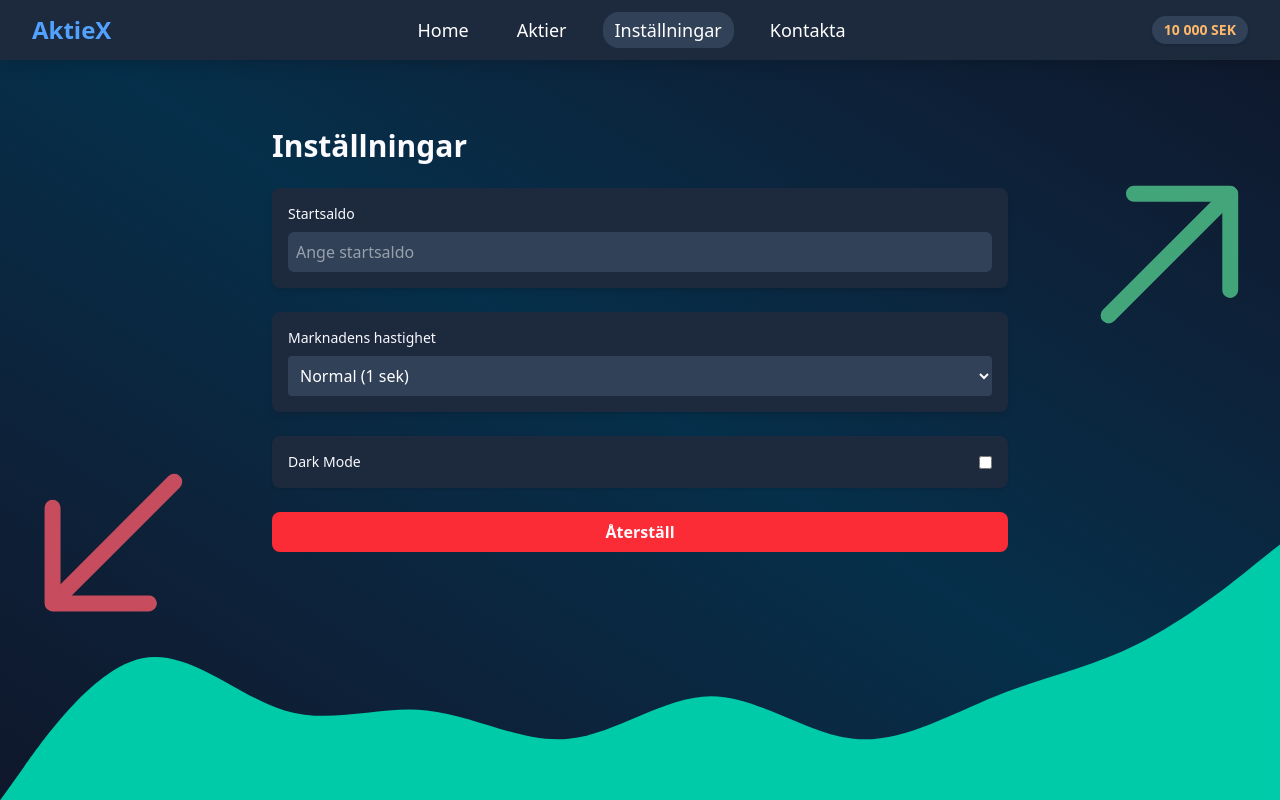
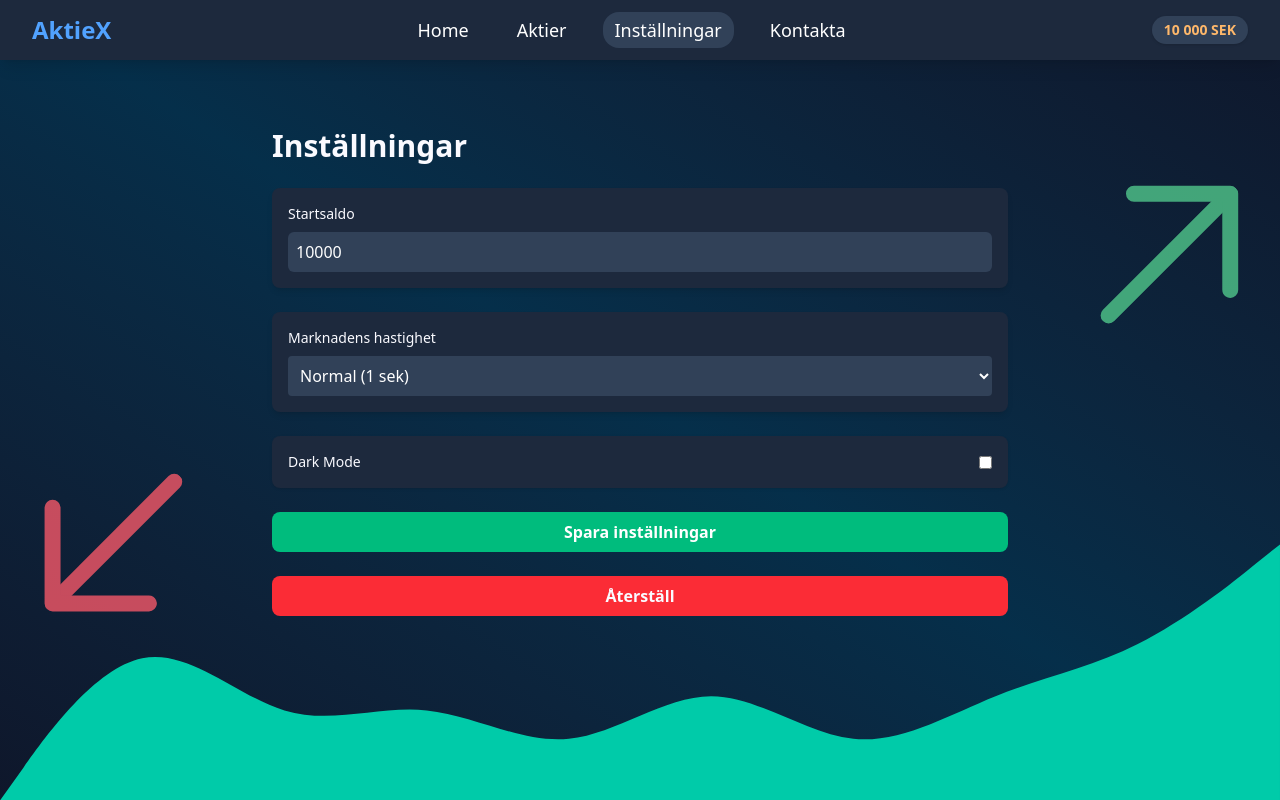
Before and after one commit to AlbinWr/portfoljtrack, a React (Vite) app: page /installningar in a window 1280 px wide. Built offline with nearby package versions, Linux system fonts and the light colour scheme.

Commit message:
Återställ knapp för portfölj samt saldo. Form för att kunna använda enter.

```diff
--- a/src/context/SaldoContext.tsx
+++ b/src/context/SaldoContext.tsx
@@ -4,18 +4,29 @@ type SaldoContextValue = {
   saldo: number;
   startSaldo: number;
   uppdateraSaldo: (nyttSaldo: number) => void;
+  uppdateraStartSaldo: (nyttStartSaldo: number) => void;
+  aterstallSaldo: () => void;
 };
 
 const SaldoContext = createContext<SaldoContextValue | undefined>(undefined);
 
 export function SaldoProvider({ children }: { children: React.ReactNode }) {
-  const [saldo, setSaldo] = useState(10_000);
-  const startSaldo = 10_000;
+  const [startSaldo, setStartSaldo] = useState(10_000);
+  const [saldo, setSaldo] = useState(startSaldo);
 
   const uppdateraSaldo = (nyttSaldo: number) => setSaldo(nyttSaldo);
 
+  const uppdateraStartSaldo = (nyttStartSaldo: number) => {
+    setStartSaldo(nyttStartSaldo);
+    setSaldo(nyttStartSaldo);
+  };
+
+    const aterstallSaldo = () => {
+    setSaldo(startSaldo);
+  };
+
   return (
-    <SaldoContext.Provider value={{ saldo, startSaldo, uppdateraSaldo }}>
+    <SaldoContext.Provider value={{ saldo, startSaldo, uppdateraSaldo, uppdateraStartSaldo, aterstallSaldo }}>
       {children}
     </SaldoContext.Provider>
   );
--- a/src/context/portfoljContext.tsx
+++ b/src/context/portfoljContext.tsx
@@ -17,6 +17,7 @@ type PortfoljContext = {
   kop: (ticker: string, pris: number, antal: number) => void
   salj: (ticker: string, pris: number, antal: number) => void
   removeItem: (ticker: string) => void
+  aterstallPortfolj: () => void
 }
 
 const PortfoljContext = createContext({} as PortfoljContext)
@@ -84,8 +85,10 @@ function salj(ticker: string, pris: number, antal: number) {
     })
   }
 
+  const aterstallPortfolj = () => setPortfolj([]);
+
   return (
-    <PortfoljContext.Provider value={{ portfolj, getAntal, kop, salj, removeItem }}>
+    <PortfoljContext.Provider value={{ portfolj, getAntal, kop, salj, removeItem, aterstallPortfolj }}>
       {children}
     </PortfoljContext.Provider>
   )
--- a/src/routes/Installningar.tsx
+++ b/src/routes/Installningar.tsx
@@ -1,16 +1,46 @@
+import { useState } from "react";
+import { useSaldo } from "../hooks/useSaldo";
+import { usePortfolj } from "../context/portfoljContext";
+
 export const Installningar = () => {
+  const { startSaldo, uppdateraStartSaldo, aterstallSaldo } = useSaldo();
+  const [inputSaldo, setInputSaldo] = useState(startSaldo.toString());
+  const { aterstallPortfolj } = usePortfolj();
+
+  const handleSaveSaldo = () => {
+    const nyttSaldo = parseFloat(inputSaldo);
+    if (!isNaN(nyttSaldo) && nyttSaldo > 0) {
+      uppdateraStartSaldo(nyttSaldo);
+    }
+  };
+
+  const handleAterstall = () => {
+    aterstallSaldo();
+    aterstallPortfolj();
+  }
+
   return (
     <div className="mx-auto max-w-3xl px-4 py-8 text-[#FAFAFF]">
       <h1 className="text-3xl font-bold mb-6">Inställningar</h1>
 
       {/*Alternativ */}
+      <form
+        onSubmit={(e) => {
+          e.preventDefault();
+          handleSaveSaldo();
+        }}
+      >
       <div className="space-y-6">
         {/* Startsaldo */}
         <div className="bg-slate-800 p-4 rounded-lg shadow-md">
-          <label className="block text-sm text-[#FAFAFF] mb-2">Startsaldo</label>
+          <label className="block text-sm text-[#FAFAFF] mb-2">
+            Startsaldo
+          </label>
           <input
             type="text"
             inputMode="numeric"
+            value={inputSaldo}
+            onChange={(e) => setInputSaldo(e.target.value)}
             className="w-full bg-slate-700 p-2 rounded-md text-white"
             placeholder="Ange startsaldo"
           />
@@ -31,11 +61,20 @@ export const Installningar = () => {
           <span className="text-sm text-[#FAFAFF]">Dark Mode</span>
           <input type="checkbox" className="toggle-checkbox" />
         </div>
+
+        {/* Spara knappen */}
+        <button
+          type="submit"
+          className="w-full bg-emerald-500 hover:bg-emerald-600 active:scale-95 transition text-white font-semibold px-4 py-2 rounded-lg">
+          Spara inställningar
+        </button>
+
         {/* Återställ */}
-          <button className="w-full bg-red-500 hover:bg-red-600  active:scale-95 transition duration-150 text-[#FAFAFF] font-semibold px-4 py-2 rounded-lg">
-            Återställ
-          </button>
+        <button onClick={handleAterstall} className="w-full bg-red-500 hover:bg-red-600  active:scale-95 transition duration-150 text-[#FAFAFF] font-semibold px-4 py-2 rounded-lg">
+          Återställ
+        </button>
       </div>
+      </form>
     </div>
   );
 };
```
